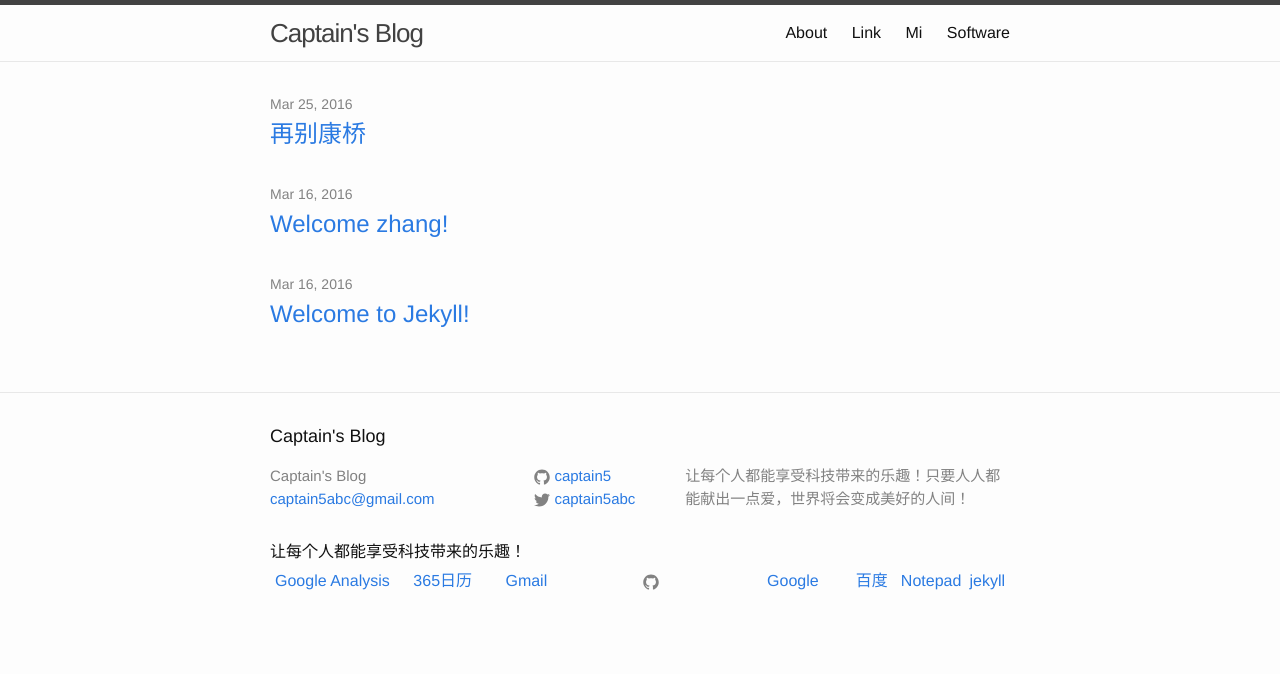
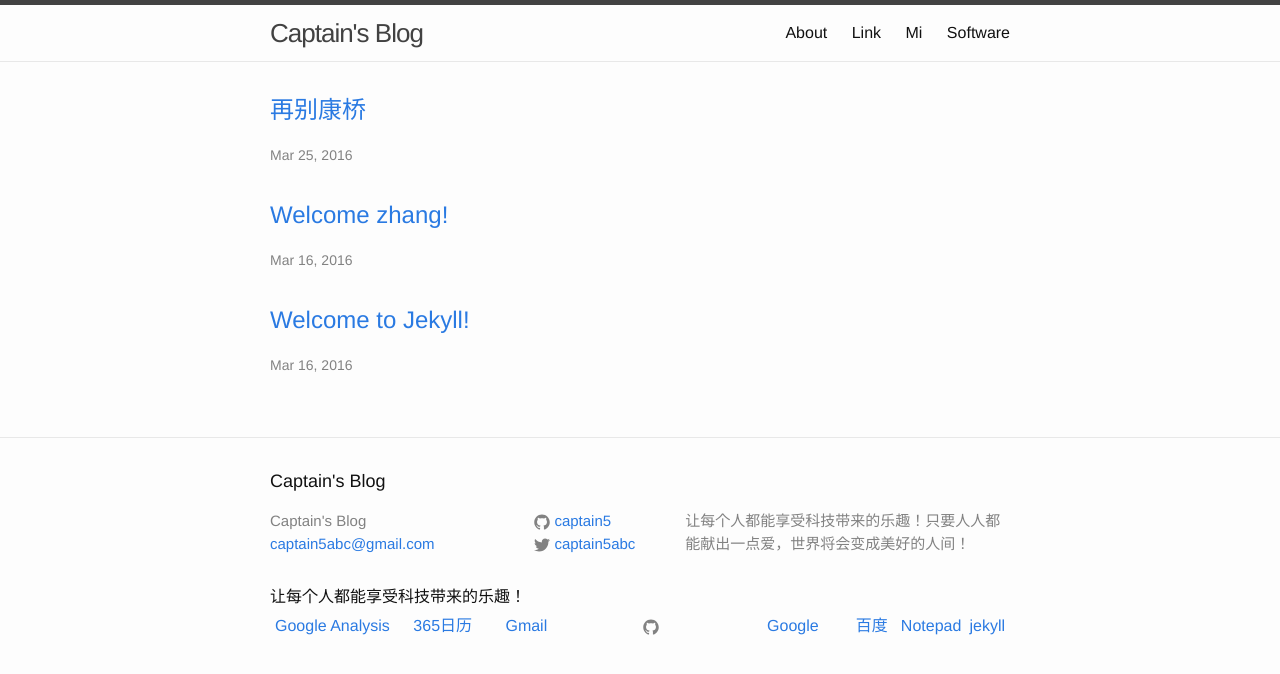
Before and after one commit to captain5/captain5.github.io, a Jekyll site: the page built from index.html, in a window 1280 px wide. Shown: the top 674 px of the page. Built offline with Jekyll 4.4.1, drawn with Linux system fonts in a browser that asks for light colours.

Commit message:
Update index.html

```diff
--- a/index.html
+++ b/index.html
@@ -16,11 +16,10 @@ layout: default
   <ul class="post-list">
     {% for post in site.posts %}
       <li>
-        <span class="post-meta">{{ post.date | date: "%b %-d, %Y" }}</span>
-
         <h2>
           <a class="post-link" href="{{ post.url | prepend: site.baseurl }}">{{ post.title }}</a>
         </h2>
+           <span class="post-meta">{{ post.date | date: "%b %-d, %Y" }}</span>
       </li>
     {% endfor %}
   </ul>
```
